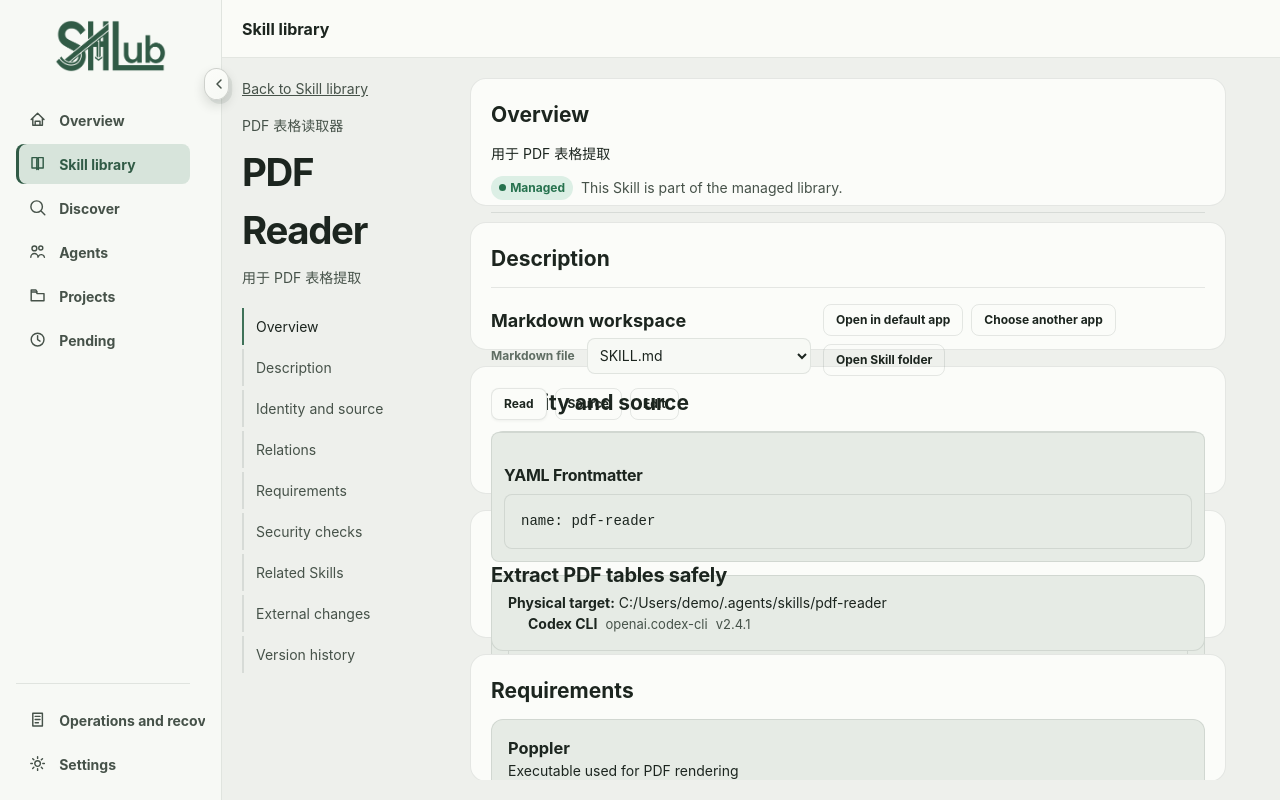
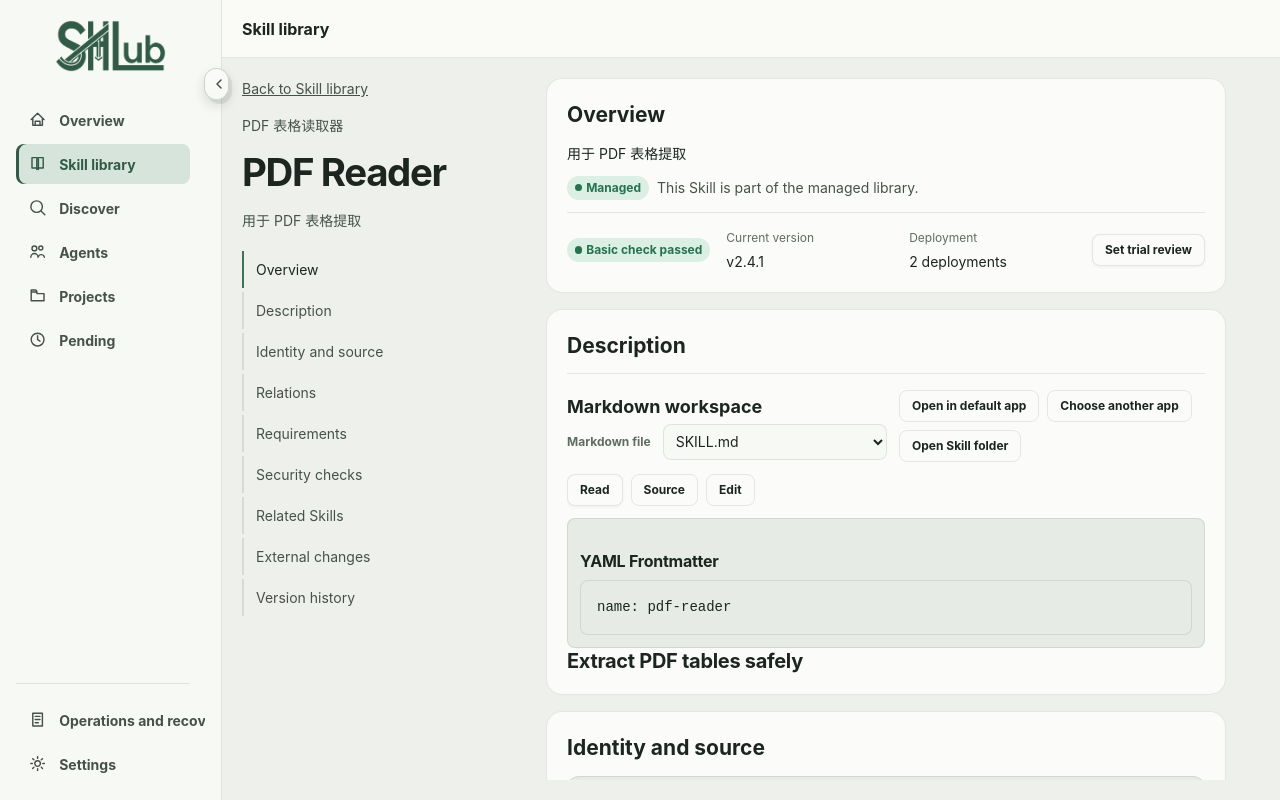
Before and after one commit to crocketc/skill-hub, a React (Vite) app in the folder apps/desktop/: page /__preview/skill-detail/1 in a window 1280 px wide. Built offline with nearby package versions, Linux system fonts and the light colour scheme.

Commit message:
fix: prevent detail sections from overlapping

```diff
--- a/apps/desktop/src/styles/base.css
+++ b/apps/desktop/src/styles/base.css
@@ -967,8 +967,10 @@ a {
   display: grid;
   height: 100%;
   gap: var(--space-6);
+  grid-template-rows: minmax(0, 1fr);
   min-height: 0;
   min-width: 0;
+  overflow: hidden;
 }
 
 .sh-skill-detail__header {
@@ -988,6 +990,16 @@ a {
   display: flex;
   justify-content: space-between;
   gap: var(--space-4);
+}
+
+.sh-skill-detail__rail .sh-skill-detail__title-row {
+  align-items: start;
+  display: grid;
+  justify-content: stretch;
+}
+
+.sh-skill-detail__rail .sh-skill-detail__adjacent {
+  justify-content: flex-start;
 }
 
 .sh-skill-detail__title-row h1,
@@ -1026,8 +1038,8 @@ a {
   align-items: start;
   display: grid;
   height: 100%;
-  gap: var(--space-5);
-  grid-template-columns: minmax(11rem, 13rem) minmax(0, 1fr);
+  gap: var(--space-4);
+  grid-template-columns: minmax(15rem, 18rem) minmax(0, 1fr);
   min-height: 0;
 }
 
@@ -1044,8 +1056,7 @@ a {
 }
 
 .sh-skill-detail__section-nav {
-  position: sticky;
-  top: var(--space-5);
+  position: static;
 }
 
 .sh-skill-detail__section-nav {
@@ -1069,7 +1080,8 @@ a {
 }
 
 .sh-skill-detail__content {
-  display: grid;
+  display: flex;
+  flex-direction: column;
   height: 100%;
   gap: var(--space-4);
   min-width: 0;
@@ -1088,6 +1100,7 @@ a {
 
 .sh-skill-detail__section {
   display: grid;
+  flex: 0 0 auto;
   gap: var(--space-3);
   min-height: 8rem;
   padding: var(--space-5);
@@ -1369,13 +1382,14 @@ a {
 
 @media (max-width: 64rem) {
   .sh-skill-detail__layout {
-    grid-template-columns: minmax(9rem, 11rem) minmax(0, 1fr);
+    grid-template-columns: minmax(12rem, 15rem) minmax(0, 1fr);
   }
 }
 
 @media (max-width: 44rem) {
   .sh-skill-detail {
     height: auto;
+    overflow: visible;
   }
 
   .sh-skill-detail__layout {
```
Also changed, not shown: 1 other file (tests, documents, lock files or other folders).
